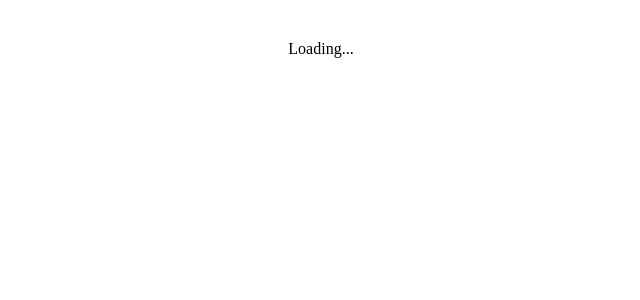
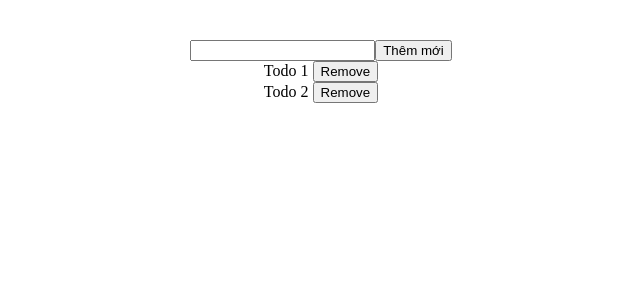
Before and after one commit to datlt2306/FPL-WEB209, a React (Vite) app: page / in a window 1280 px wide. Shown: the top 300 px of the page, without its empty margins (319-959 px from the left). Built offline with nearby package versions, Linux system fonts and the light colour scheme; data requests are answered from the project's data file.

Commit message:
Buổi 3

```diff
--- a/src/App.tsx
+++ b/src/App.tsx
@@ -1,19 +1,10 @@
-import { useState } from "react";
-import reactLogo from "./assets/react.svg";
 import "./App.css";
-import Article from "./components/Article";
-import Hello from "./components/Hello";
-import Lifecycle from "./components/Lifecycle";
+import Todo from "./components/Todo";
 
 function App() {
-    const [count, setCount] = useState(0);
-    const [name, setName] = useState("Le Trong Dat");
-    const changeCount = () => {
-        setCount(count + 1);
-    };
     return (
         <div className="App">
-            <Lifecycle />
+            <Todo />
         </div>
     );
 }
--- /dev/null
+++ b/src/components/AddTodo.tsx
@@ -0,0 +1,31 @@
+import { ITodo } from "@/interfaces/todo";
+import React, { useState } from "react";
+
+type AddTodoProps = {
+    addTodo: (todo: ITodo) => void;
+};
+
+const AddTodo = (props: AddTodoProps) => {
+    const [value, setValue] = useState<ITodo>();
+    const onHandleChange = (e: React.ChangeEvent<HTMLInputElement>) => {
+        setValue({
+            id: 1,
+            name: e.target.value,
+        });
+    };
+    const onHandleSubmit = (e: React.FormEvent<HTMLFormElement>) => {
+        e.preventDefault();
+        props.addTodo(value);
+    };
+    return (
+        <>
+            <div>{JSON.stringify(value)}</div>
+            <form onSubmit={onHandleSubmit}>
+                <input type="text" onChange={onHandleChange} />
+                <button>Thêm mới</button>
+            </form>
+        </>
+    );
+};
+
+export default AddTodo;
--- /dev/null
+++ b/src/components/ItemTodo.tsx
@@ -0,0 +1,16 @@
+import { ITodo } from "@/interfaces/todo";
+import React from "react";
+
+type ItemTodoProps = {
+    todo: ITodo;
+};
+
+const ItemTodo = ({ todo }: ItemTodoProps) => {
+    return (
+        <>
+            {todo.name} <button>Remove</button>
+        </>
+    );
+};
+
+export default ItemTodo;
--- a/src/components/Lifecycle/index.tsx
+++ /dev/null
@@ -1,52 +0,0 @@
-import React, { useEffect, useState } from "react";
-
-interface IProduct {
-    id: number;
-    name: string;
-    price: number;
-    quantity: number;
-}
-const Lifecycle = () => {
-    const [products, setProducts] = useState<IProduct[]>([]); // 1
-    useEffect(() => {
-        (async () => {
-            try {
-                const data = await (await fetch("http://localhost:3000/products")).json();
-                setProducts(data);
-            } catch (error) {
-                console.log(error);
-            }
-        })();
-    }, []);
-
-    const removeProduct = async (id: number) => {
-        try {
-            await (
-                await fetch(`http://localhost:3000/products/${id}`, {
-                    method: "DELETE",
-                    headers: {
-                        "Content-Type": "application/json",
-                    },
-                })
-            ).json();
-            // Rerender
-            setProducts(products.filter((item) => item.id !== id));
-        } catch (error) {}
-    };
-    return (
-        <div>
-            {products.length > 0
-                ? products.map((product) => (
-                      <div key={product.id}>
-                          <span>
-                              {product.name} - {product.price} - {product.quantity}
-                          </span>
-                          <button onClick={() => removeProduct(product.id)}>Remove</button>
-                      </div>
-                  ))
-                : "Loading..."}
-        </div>
-    );
-};
-
-export default Lifecycle;
--- /dev/null
+++ b/src/components/ListTodo.tsx
@@ -0,0 +1,21 @@
+import { ITodo } from "@/interfaces/todo";
+import React from "react";
+import ItemTodo from "./ItemTodo";
+
+type ListTodoProps = {
+    todos: ITodo[];
+};
+
+const ListTodo = ({ todos }: ListTodoProps) => {
+    return (
+        <>
+            {todos.map((todo, index) => (
+                <div key={index}>
+                    <ItemTodo todo={todo} />
+                </div>
+            ))}
+        </>
+    );
+};
+
+export default ListTodo;
--- /dev/null
+++ b/src/components/Todo.tsx
@@ -0,0 +1,24 @@
+import { ITodo } from "@/interfaces/todo";
+import React, { useState } from "react";
+import AddTodo from "./AddTodo";
+import ListTodo from "./ListTodo";
+
+type Props = {};
+
+const Todo = (props: Props) => {
+    const [todos, setTodos] = useState<ITodo[]>([
+        { id: 1, name: "Todo 1" },
+        { id: 2, name: "Todo 2" },
+    ]);
+    const onHandleAddTodo = (todo: ITodo) => {
+        setTodos([...todos, todo]);
+    };
+    return (
+        <>
+            <AddTodo addTodo={onHandleAddTodo} />
+            <ListTodo todos={todos} />
+        </>
+    );
+};
+
+export default Todo;
--- /dev/null
+++ b/src/interfaces/todo.ts
@@ -0,0 +1,4 @@
+export interface ITodo {
+    id?: number;
+    name: string
+}
```
Also changed, not shown: src/components/Article/index.tsx (deleted, +0 -23 lines), src/components/Hello/index.tsx (deleted, +0 -12 lines).
